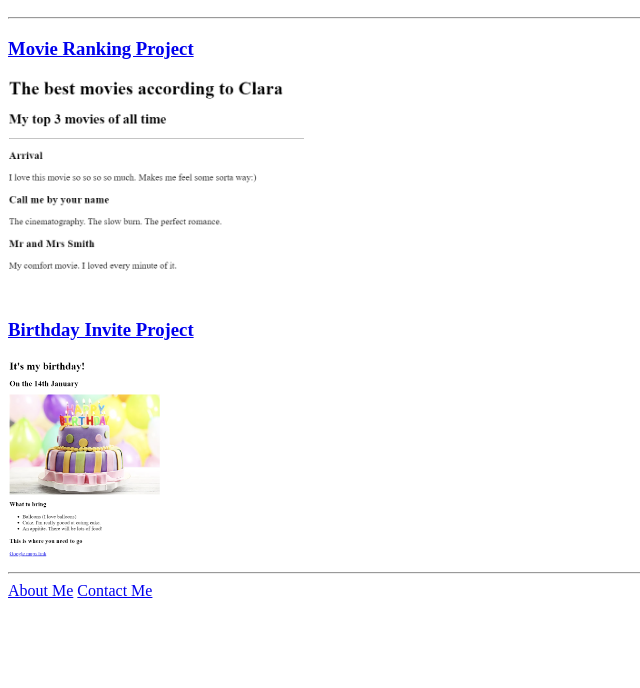
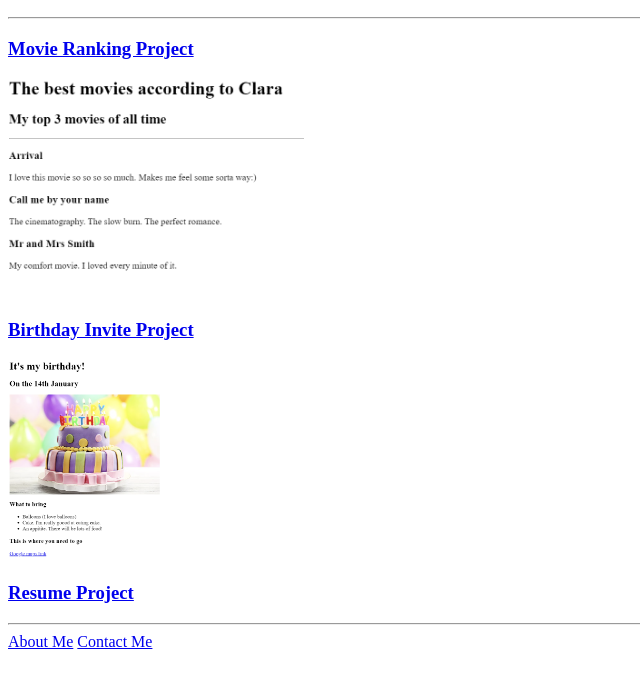
Before and after one commit to Clarahhly/HTML-portfolio, a plain HTML site: page index.html in a window 1280 px wide. Shown: the part 110-798 px from the top of the page, without its empty margins (0-640 px from the left). Drawn offline with Linux system fonts and the light colour scheme.

Commit message:
added resume project.

```diff
--- a/index.html
+++ b/index.html
@@ -19,9 +19,12 @@
     <h3><a href = "public/birthday-invite.html">Birthday Invite Project</a></h3>
     <img src = "./assets/Birthday Invite.png" height = 200 alt = "birthday invite project image"/>
 
+    <h3><a href = "../../Resume.html">Resume Project</a></h3>
+
     <hr/>
     <a href = "public/about.html">About Me</a>
     <a href = "public/contact.html">Contact Me</a>
+
 </body>
 </html>
 <!-- TODO 2: Add Your previous projects' HTML into the public folder -->
```
